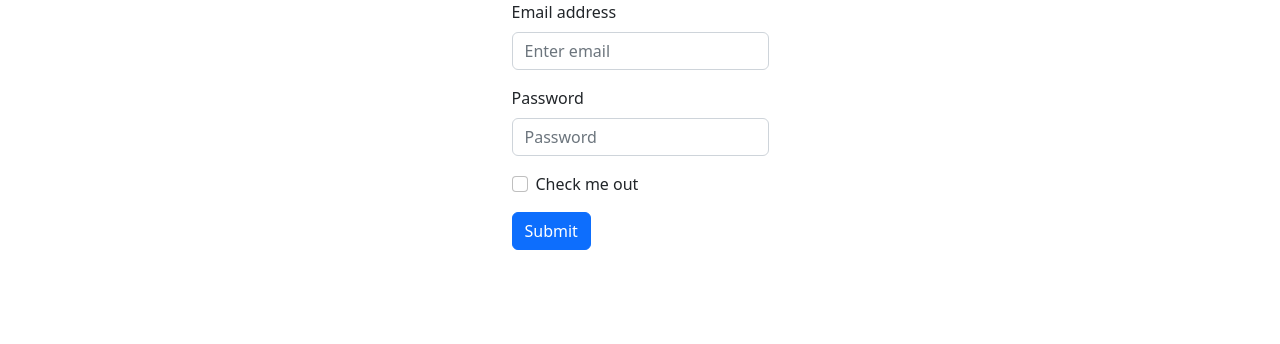
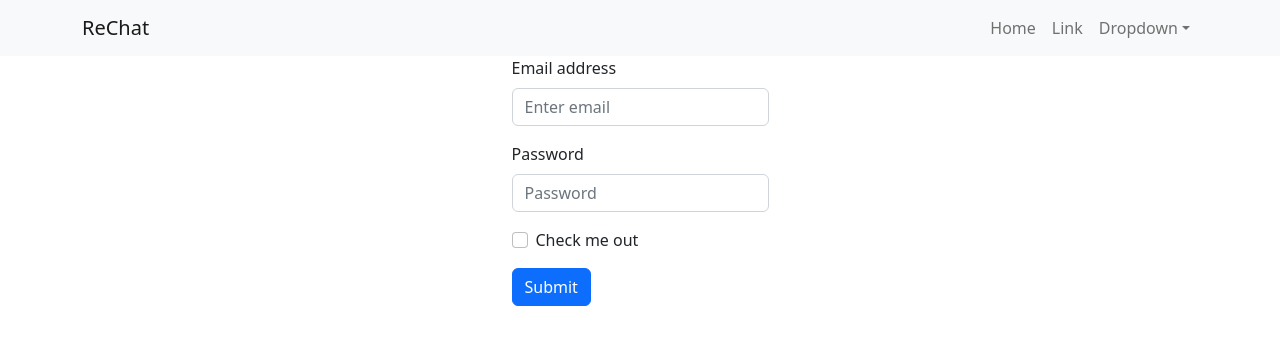
Before and after one commit to oluwarotimi1/react-chat-app, a React (Vite) app: page / in a window 1280 px wide. Shown: the top 344 px of the page. Built offline with nearby package versions, Linux system fonts and the light colour scheme.

Commit message:
Navbar Page
Navbar, Login and Signup Page Created

```diff
--- a/src/App.jsx
+++ b/src/App.jsx
@@ -2,11 +2,13 @@
 import reactLogo from './assets/react.svg'
 import './App.css'
 import LoginPage from './pages/LoginPage'
+import NavbarPage from './pages/Navbar'
 
 function App() {
 
   return (
     <div className="App">
+      <NavbarPage />
       <LoginPage />
     </div>
   )
--- /dev/null
+++ b/src/pages/Navbar.jsx
@@ -0,0 +1,35 @@
+import React from 'react'
+import Container from 'react-bootstrap/Container';
+import Nav from 'react-bootstrap/Nav';
+import Navbar from 'react-bootstrap/Navbar';
+import NavDropdown from 'react-bootstrap/NavDropdown';
+
+const NavbarPage = () => {
+  return (
+    <Navbar bg="light" expand="lg">
+      <Container>
+        <Navbar.Brand href="#home">ReChat</Navbar.Brand>
+        <Navbar.Toggle aria-controls="navbarDropdown" />
+        <Navbar.Collapse id="basic-navbar-nav">
+          <Nav className="ms-auto">
+            <Nav.Link href="#home">Home</Nav.Link>
+            <Nav.Link href="#link">Link</Nav.Link>
+            <NavDropdown title="Dropdown" id="basic-nav-dropdown">
+              <NavDropdown.Item href="#action/3.1">Action</NavDropdown.Item>
+              <NavDropdown.Item href="#action/3.2">
+                Another action
+              </NavDropdown.Item>
+              <NavDropdown.Item href="#action/3.3">Something</NavDropdown.Item>
+              <NavDropdown.Divider />
+              <NavDropdown.Item href="#action/3.4">
+                Separated link
+              </NavDropdown.Item>
+            </NavDropdown>
+          </Nav>
+        </Navbar.Collapse>
+      </Container>
+    </Navbar>
+  )
+}
+
+export default NavbarPage;
```
